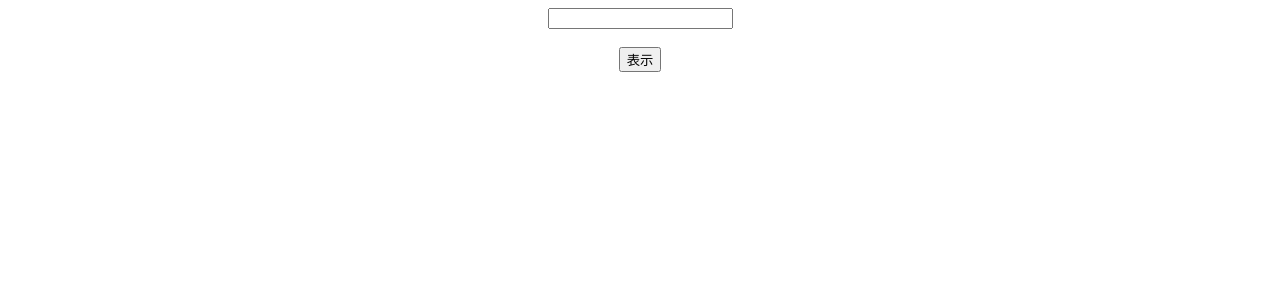
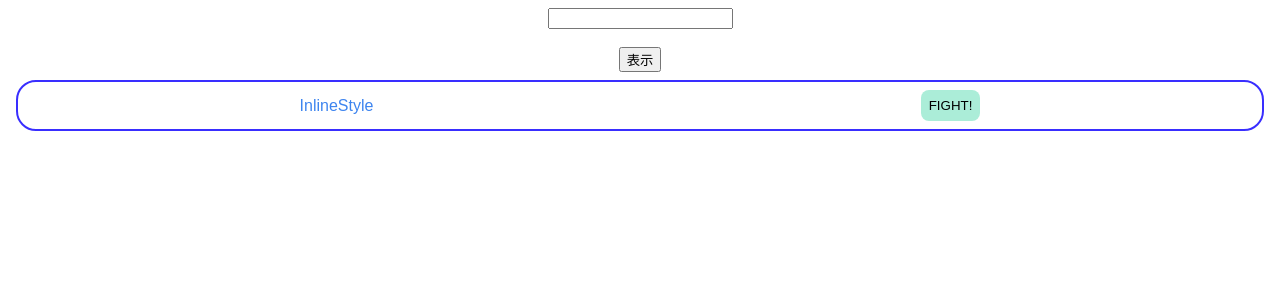
Before and after one commit to koki-noguchi/react-step-up, a React (Create React App) app: page / in a window 1280 px wide. Shown: the top 300 px of the page. Built offline with nearby package versions, Linux system fonts and the light colour scheme.

Commit message:
inline-styleの復習

```diff
--- a/src/App.js
+++ b/src/App.js
@@ -1,6 +1,8 @@
 import { useState, useCallback, useMemo } from "react";
 import { ChildArea } from "./components/ChildArea";
 import "./styles.css";
+import "./components/InlineStyle"
+import { InlineStyle } from "./components/InlineStyle";
 
 export default function App() {
   const [text, setText] = useState("");
@@ -17,6 +19,7 @@ export default function App() {
       <br />
       <button onClick={onClickOpen}>表示</button>
       <ChildArea open={open} onClickClose={onClickClose} />
+      <InlineStyle />
     </div>
   );
 }
--- /dev/null
+++ b/src/components/InlineStyle.jsx
@@ -0,0 +1,29 @@
+export const InlineStyle = () => {
+  const containerStyle = {
+    border: "solid 2px #392eff",
+    borderRadius: "20px",
+    padding: "8px",
+    margin: "8px",
+    display: "flex",
+    justifyContent: "space-around",
+    alignItems: "center"
+  };
+  const titleStile = {
+    margin: "0px",
+    color: "#3d84ef"
+  };
+  const buttonStyle = {
+    backgroundColor: "#abedd8",
+    border: "none",
+    padding: "8px",
+    borderRadius: "8px"
+  };
+  return (
+    <>
+      <div style={containerStyle}>
+        <p style={titleStile}>InlineStyle</p>
+        <button style={buttonStyle}>FIGHT!</button>
+      </div>
+    </>
+  );
+};
```
